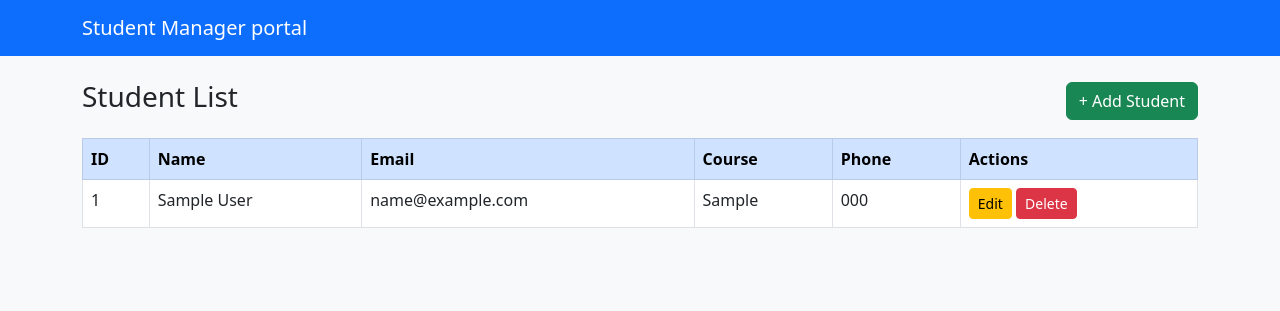
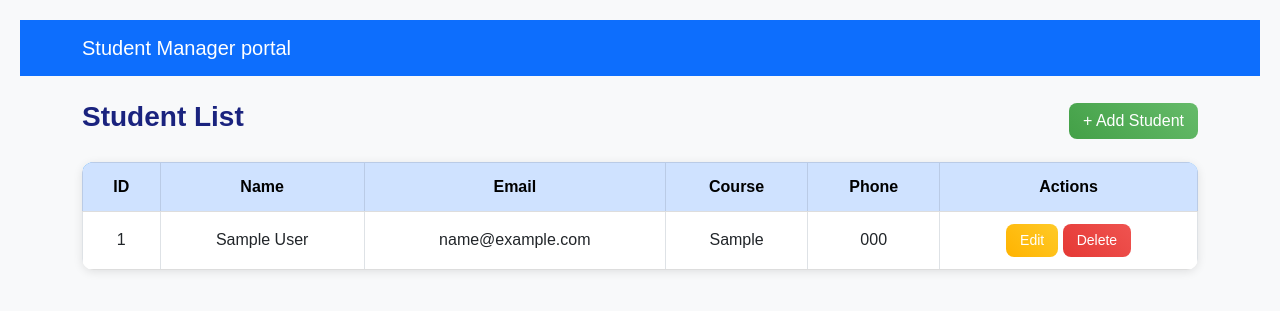
Before and after one commit to naveen-sharma15/flask-student-app, a Flask app: page / in a window 1280 px wide. Shown: the top 311 px of the page. Run offline with Flask 3, Linux system fonts and the light colour scheme; tables that the repository leaves empty hold one stand-in row (values such as "Sample post").

Commit message:
Enhance UI with global and table styles
Added global styles, table styling, and button styles to enhance the UI.

```diff
--- a/templates/index.html
+++ b/templates/index.html
@@ -1,9 +1,119 @@
 {% extends 'base.html' %}
 {% block content %}
+<style>
+/* =========================
+   GLOBAL STYLES
+========================= */
+body {
+  background-color: #f5f7fa;
+  font-family: 'Poppins', sans-serif;
+  margin: 0;
+  padding: 20px;
+  color: #333;
+}
+
+h3 {
+  font-weight: 600;
+  color: #1a237e;
+}
+
+.btn {
+  border-radius: 8px;
+  padding: 6px 14px;
+  font-weight: 500;
+  transition: all 0.3s ease;
+}
+
+.btn:hover {
+  transform: scale(1.05);
+}
+
+/* =========================
+   TABLE STYLING
+========================= */
+.table {
+  background-color: #fff;
+  border-radius: 12px;
+  overflow: hidden;
+  box-shadow: 0 2px 10px rgba(0, 0, 0, 0.1);
+  width: 100%;
+  border-collapse: collapse;
+}
+
+.table thead {
+  background: linear-gradient(90deg, #2196f3, #64b5f6);
+  color: #fff;
+  font-size: 1rem;
+}
+
+.table th, .table td {
+  vertical-align: middle !important;
+  text-align: center;
+  padding: 12px 15px;
+  border-bottom: 1px solid #ddd;
+}
+
+.table-hover tbody tr:hover {
+  background-color: #f0f4ff;
+  transition: 0.2s;
+}
+
+/* =========================
+   BUTTON STYLES
+========================= */
+.btn-success {
+  background: linear-gradient(45deg, #43a047, #66bb6a);
+  border: none;
+  color: white;
+}
+
+.btn-warning {
+  background: linear-gradient(45deg, #ffb300, #ffca28);
+  border: none;
+  color: #fff;
+}
+
+.btn-danger {
+  background: linear-gradient(45deg, #e53935, #ef5350);
+  border: none;
+  color: #fff;
+}
+
+/* =========================
+   HEADER & LAYOUT
+========================= */
+.d-flex {
+  display: flex;
+  justify-content: space-between;
+  align-items: center;
+}
+
+.mb-3 {
+  margin-bottom: 20px !important;
+}
+
+/* =========================
+   RESPONSIVE DESIGN
+========================= */
+@media (max-width: 768px) {
+  .table {
+    font-size: 0.9rem;
+  }
+  .btn {
+    padding: 4px 10px;
+    font-size: 0.85rem;
+  }
+  h3 {
+    font-size: 1.2rem;
+  }
+}
+</style>
+
 <div class="d-flex justify-content-between align-items-center mb-3">
   <h3>Student List</h3>
   <a href="{{ url_for('add_student') }}" class="btn btn-success">+ Add Student</a>
 </div>
+
 <table class="table table-bordered table-hover">
   <thead class="table-primary">
     <tr>
```
